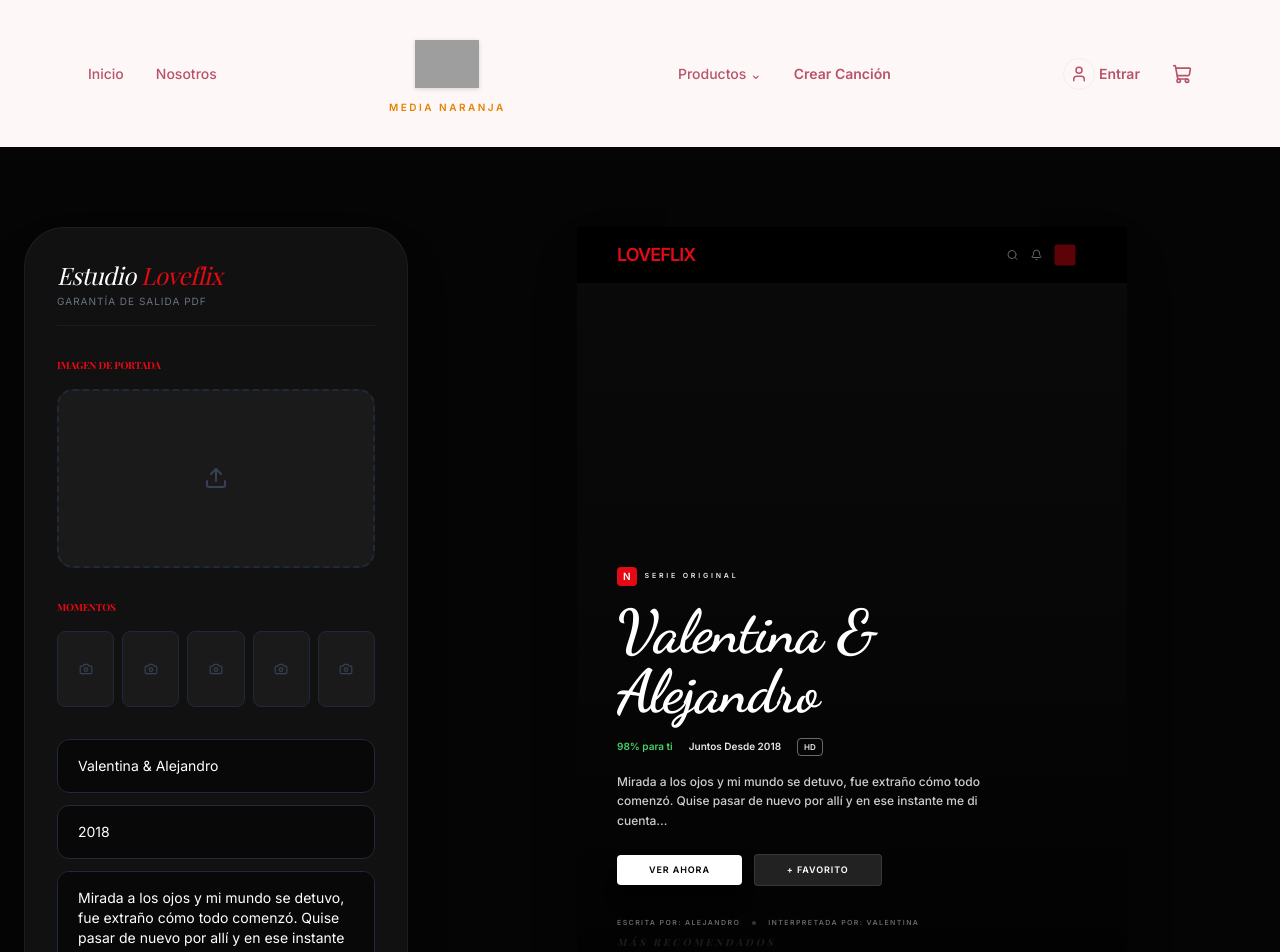
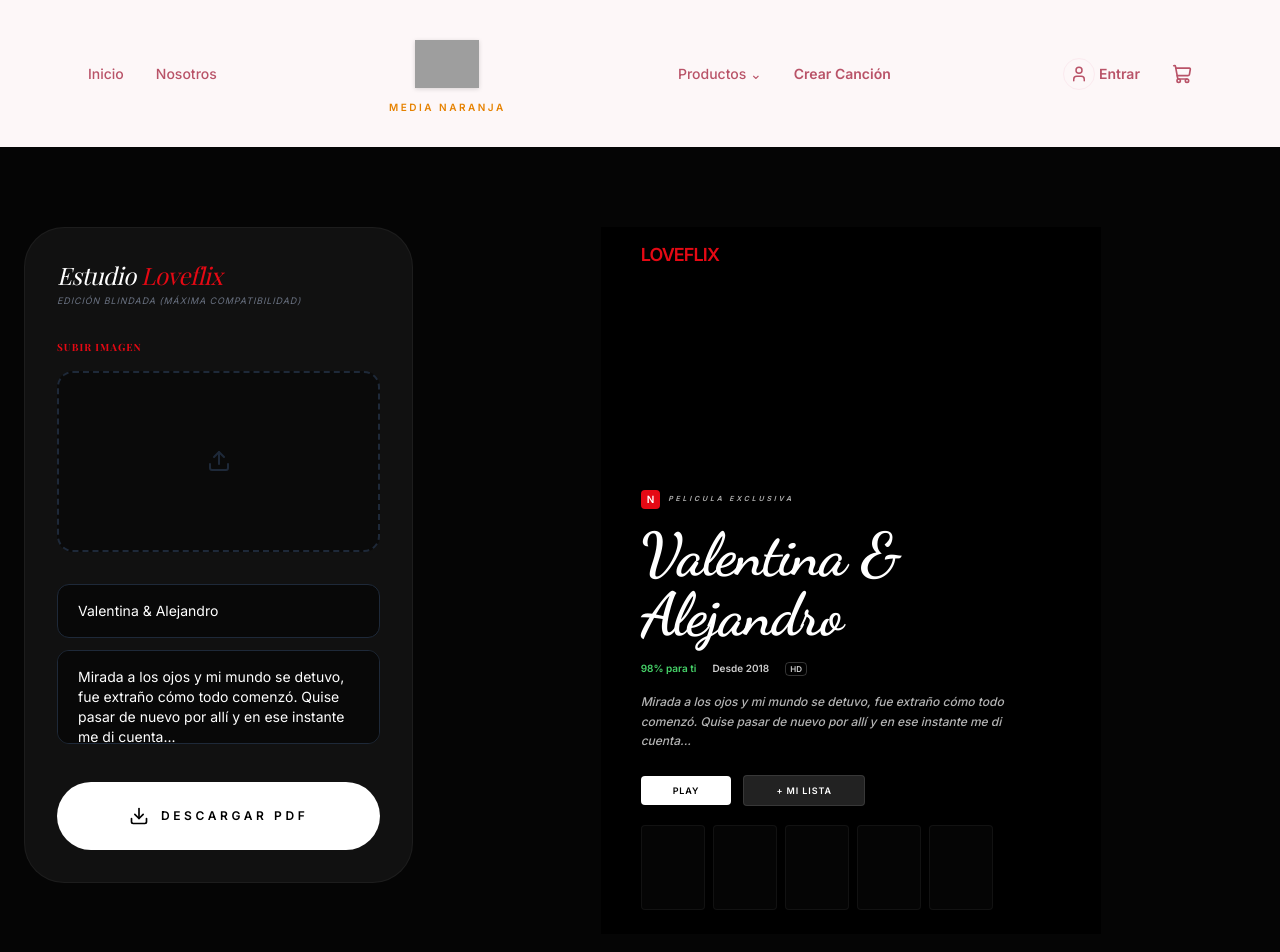
Before and after one commit to ritohp/MediaNaranja, a React (Vite) app: page /personalizar-cuadro in a window 1280 px wide. Shown: the top 952 px of the page. Built offline with nearby package versions, Linux system fonts and the light colour scheme; grey boxes are pictures that could not be loaded; a web font is replaced by a local one.

Commit message:
Sync Boutique 19/04/2026 22:02:55.33

```diff
--- a/src/pages/MemoryCustomizer.tsx
+++ b/src/pages/MemoryCustomizer.tsx
@@ -15,8 +15,7 @@ export default function MemoryCustomizer() {
   const [mainPhoto, setMainPhoto] = useState<string | null>(null);
   const [galleryPhotos, setGalleryPhotos] = useState<(string | null)[]>([null, null, null, null, null]);
 
-  const previewRef = useRef<HTMLDivElement>(null);
-
+  // OPTIMIZADOR EXTREMO: 800px máximo para seguridad total
   const optimizeImage = (file: File): Promise<string> => {
     return new Promise((resolve) => {
       const reader = new FileReader();
@@ -26,7 +25,7 @@ export default function MemoryCustomizer() {
           const canvas = document.createElement('canvas');
           let width = img.width;
           let height = img.height;
-          const MAX = 1200;
+          const MAX = 800; // Resolución "Blindada"
           if (width > height && width > MAX) { height *= MAX / width; width = MAX; }
           else if (height > MAX) { width *= MAX / height; height = MAX; }
           canvas.width = width;
@@ -34,7 +33,7 @@ export default function MemoryCustomizer() {
           const ctx = canvas.getContext('2d');
           if (ctx) {
             ctx.drawImage(img, 0, 0, width, height);
-            resolve(canvas.toDataURL('image/jpeg', 0.8));
+            resolve(canvas.toDataURL('image/jpeg', 0.6)); // Compresión fuerte pero invisible
           }
         };
         img.src = e.target?.result as string;
@@ -63,27 +62,19 @@ export default function MemoryCustomizer() {
     setIsExporting(true);
 
     try {
-        await new Promise(r => setTimeout(r, 800));
+        // Pausa de 1.5 segundos para que el navegador descanse
+        await new Promise(r => setTimeout(r, 1500));
 
         const canvas = await html2canvas(area, {
-            scale: 2,
+            scale: 1, // Escala 1 para consumo mínimo de RAM
             useCORS: true,
             backgroundColor: '#000000',
             logging: false,
-            onclone: (clonedDoc) => {
-                // ELIMINACIÓN RADICAL DE OKLAB Y FILTROS
-                const all = clonedDoc.getElementsByTagName('*');
-                for (let i = 0; i < all.length; i++) {
-                    const el = all[i] as HTMLElement;
-                    el.style.filter = 'none';
-                    el.style.backdropFilter = 'none';
-                    el.style.textShadow = 'none';
-                    el.style.boxShadow = 'none';
-                }
-            }
+            width: area.clientWidth,
+            height: area.clientHeight
         });
 
-        const imgData = canvas.toDataURL('image/jpeg', 0.85);
+        const imgData = canvas.toDataURL('image/jpeg', 0.7);
         const pdf = new jsPDF({
             orientation: 'p',
             unit: 'mm',
@@ -91,10 +82,10 @@ export default function MemoryCustomizer() {
         });
 
         pdf.addImage(imgData, 'JPEG', 0, 0, 210, 297);
-        pdf.save(`Media_Naranja_Serie_${Date.now()}.pdf`);
+        pdf.save(`Serie_MediaNaranja_${names.split(' ')[0]}.pdf`);
     } catch (err: any) {
         console.error("PDF Error:", err);
-        alert(`Error técnico: ${err.message}. Intentaremos otro método si persiste.`);
+        alert(`Error al generar: ${JSON.stringify(err, Object.getOwnPropertyNames(err))}`);
     } finally {
         setIsExporting(false);
     }
@@ -107,116 +98,80 @@ export default function MemoryCustomizer() {
         .font-script { font-family: 'Dancing Script', cursive; }
       `}</style>
 
-      <div className="max-w-[1500px] mx-auto px-6 grid grid-cols-1 xl:grid-cols-12 gap-10">
+      <div className="max-w-[1400px] mx-auto px-6 grid grid-cols-1 xl:grid-cols-12 gap-8">
 
-        {/* PANEL DE EDICIÓN */}
-        <div className="xl:col-span-4 space-y-6">
-          <div className="bg-[#111] p-8 rounded-[2.5rem] border border-white/5 space-y-8 shadow-2xl">
-            <header className="border-b border-white/5 pb-4">
+        {/* PANEL EDICIÓN */}
+        <div className="xl:col-span-4">
+          <div className="bg-[#111] p-8 rounded-[2.5rem] border border-white/5 space-y-8">
+            <header>
                 <h1 className="text-2xl font-serif italic text-white leading-tight">Estudio <span className="text-[#E50914]">Loveflix</span></h1>
-                <p className="text-gray-500 text-[10px] uppercase tracking-widest mt-1">Garantía de salida PDF</p>
+                <p className="text-gray-500 text-[9px] uppercase tracking-widest mt-1 italic">Edición Blindada (Máxima Compatibilidad)</p>
             </header>
 
             <section className="space-y-4">
-              <h3 className="text-[10px] font-black uppercase text-[#E50914]">Imagen de Portada</h3>
-              <div onClick={() => document.getElementById('main-upload')?.click()} className="w-full aspect-video bg-[#1a1a1a] rounded-2xl border-2 border-dashed border-gray-800 flex items-center justify-center cursor-pointer hover:border-[#E50914] overflow-hidden">
-                {mainPhoto ? <img src={mainPhoto} className="w-full h-full object-cover" /> : <Upload className="text-gray-700" />}
+              <h3 className="text-[10px] font-black uppercase text-[#E50914] tracking-widest">Subir Imagen</h3>
+              <div onClick={() => document.getElementById('main-upload')?.click()} className="w-full aspect-video bg-[#0a0a0a] rounded-2xl border-2 border-dashed border-gray-800 flex items-center justify-center cursor-pointer hover:border-[#E50914] overflow-hidden">
+                {mainPhoto ? <img src={mainPhoto} className="w-full h-full object-cover" /> : <Upload className="text-gray-800" />}
                 <input type="file" id="main-upload" hidden onChange={(e) => handlePhotoUpload(e)} />
               </div>
             </section>
 
-            <section className="space-y-4">
-              <h3 className="text-[10px] font-black uppercase text-[#E50914]">Momentos</h3>
-              <div className="grid grid-cols-5 gap-2">
-                {galleryPhotos.map((photo, i) => (
-                  <div key={i} onClick={() => document.getElementById(`gallery-${i}`)?.click()} className="aspect-[3/4] bg-[#1a1a1a] rounded-lg border border-gray-800 flex items-center justify-center cursor-pointer hover:border-[#E50914] overflow-hidden">
-                    {photo ? <img src={photo} className="w-full h-full object-cover" /> : <Camera size={14} className="text-gray-700" />}
-                    <input type="file" id={`gallery-${i}`} hidden onChange={(e) => handlePhotoUpload(e, i)} />
-                  </div>
-                ))}
-              </div>
-            </section>
-
             <section className="space-y-3">
-              <input type="text" value={names} onChange={(e) => setNames(e.target.value)} placeholder="Protagonistas" className="w-full bg-[#080808] border border-gray-800 rounded-xl px-5 py-4 outline-none focus:border-[#E50914] text-sm" />
-              <input type="text" value={date} onChange={(e) => setDate(e.target.value)} placeholder="Año lanzamiento" className="w-full bg-[#080808] border border-gray-800 rounded-xl px-5 py-4 outline-none focus:border-[#E50914] text-sm" />
+              <input type="text" value={names} onChange={(e) => setNames(e.target.value)} placeholder="Nombres" className="w-full bg-[#080808] border border-gray-800 rounded-xl px-5 py-4 outline-none focus:border-[#E50914] text-sm" />
               <textarea value={synopsis} onChange={(e) => setSynopsis(e.target.value)} rows={3} placeholder="Sinopsis..." className="w-full bg-[#080808] border border-gray-800 rounded-xl px-5 py-4 outline-none focus:border-[#E50914] text-sm resize-none"></textarea>
             </section>
 
-            <button onClick={exportPDF} disabled={isExporting} className={`w-full py-6 bg-white text-black rounded-full font-black text-xs uppercase tracking-[0.3em] transition-all flex items-center justify-center gap-3 shadow-2xl ${isExporting ? 'opacity-50' : 'hover:scale-[1.02]'}`}>
-              {isExporting ? <><Loader2 className="animate-spin" size={20} /> PREPARANDO PDF...</> : <><Download size={20} /> DESCARGAR DISEÑO </>}
+            <button onClick={exportPDF} disabled={isExporting} className="w-full py-6 bg-white text-black rounded-full font-black text-xs uppercase tracking-[0.3em] flex items-center justify-center gap-3">
+              {isExporting ? <><Loader2 className="animate-spin" size={20} /> GENERANDO...</> : <><Download size={20} /> DESCARGAR PDF</>}
             </button>
           </div>
         </div>
 
-        {/* ÁREA DE CAPTURA (ULTRA-LIMPIA) */}
+        {/* ÁREA CAPTURA LIGERA */}
         <div className="xl:col-span-8 flex justify-center sticky top-24">
           <div
             id="capture-area"
-            className="w-full max-w-[550px] aspect-[1/1.414] bg-black shadow-2xl relative overflow-hidden"
+            className="w-full max-w-[500px] aspect-[1/1.414] bg-black relative overflow-hidden"
           >
-            {/* PORTADA */}
-            <div className="absolute inset-0 z-0">
-               {mainPhoto ? (
-                 <img src={mainPhoto} className="w-full h-full object-cover object-center" />
-               ) : (
-                 <div className="w-full h-full bg-[#0a0a0a]"></div>
-               )}
-               <div className="absolute inset-0 bg-gradient-to-t from-black via-black/40 to-transparent"></div>
-            </div>
+            {mainPhoto && <img src={mainPhoto} className="absolute inset-0 w-full h-full object-cover opacity-60" />}
+            <div className="absolute inset-x-0 bottom-0 h-2/3 bg-gradient-to-t from-black via-black to-transparent"></div>
 
-            {/* HEADER (SIN BLUR) */}
-            <header className="absolute top-0 inset-x-0 h-14 flex items-center justify-between px-10 z-50 bg-[#000000]">
+            <header className="absolute top-0 inset-x-0 h-14 flex items-center justify-between px-10 z-50 bg-black">
                <div className="text-[#E50914] text-lg font-black tracking-tighter">LOVEFLIX</div>
-               <div className="flex gap-4 items-center opacity-40 scale-75 text-white">
-                 <Search size={16}/> <Bell size={16}/>
-                 <div className="w-7 h-7 bg-[#E50914] rounded-sm"></div>
-               </div>
             </header>
 
-            {/* CONTENIDO (SIN SOMBRAS DINÁMICAS) */}
-            <div className="absolute inset-x-10 bottom-44 z-40 space-y-4">
+            <div className="absolute inset-x-10 bottom-32 z-40 space-y-4">
                 <div className="flex items-center gap-2">
                   <span className="bg-[#E50914] text-white text-[10px] font-black px-1.5 py-0.5 rounded-sm">N</span>
-                  <span className="text-white/90 font-bold tracking-[0.4em] text-[7px] uppercase">Serie Original</span>
+                  <span className="text-white/70 font-bold tracking-[0.4em] text-[7px] uppercase italic">Pelicula Exclusiva</span>
                 </div>
 
                 <h2 className="text-6xl font-script text-white leading-none">
                     {names}
                 </h2>
 
-                <div className="flex items-center gap-4 text-[10px] font-bold text-white/90">
+                <div className="flex items-center gap-4 text-[10px] font-bold text-white/80">
                     <span className="text-[#46D369]">98% para ti</span>
-                    <span>Juntos Desde {date}</span>
-                    <span className="border border-white/40 px-1.5 py-0.5 rounded-sm text-[8px] font-black uppercase">HD</span>
+                    <span>Desde {date}</span>
+                    <span className="border border-white/20 px-1 rounded-sm text-[8px] uppercase">HD</span>
                 </div>
 
-                <p className="text-xs text-white/80 max-w-sm font-medium leading-relaxed">
+                <p className="text-xs text-white/70 max-w-sm font-medium leading-relaxed italic">
                    {synopsis}
                 </p>
 
                 <div className="flex items-center gap-3 pt-2">
-                    <div className="px-8 py-2 bg-white text-black rounded font-black text-[9px] uppercase tracking-widest shadow-xl">Ver Ahora</div>
-                    <div className="px-8 py-2 bg-[#222] text-white rounded font-black text-[9px] uppercase tracking-widest border border-white/10">+ Favorito</div>
-                </div>
-
-                <div className="pt-4 text-[7px] font-bold text-white/40 uppercase tracking-[0.2em] flex items-center gap-3">
-                   <div>Escrita por: {writtenBy}</div>
-                   <div className="w-1 h-1 bg-white/20 rounded-full"></div>
-                   <div>Interpretada por: {destinedTo}</div>
+                    <div className="px-8 py-2 bg-white text-black rounded font-black text-[9px] uppercase tracking-widest">Play</div>
+                    <div className="px-8 py-2 bg-[#222] text-white rounded font-black text-[9px] uppercase tracking-widest border border-white/10">+ Mi Lista</div>
                 </div>
             </div>
 
-            {/* GALLERÍA */}
-            <div className="absolute inset-x-10 bottom-6 z-40">
-               <h4 className="text-[10px] font-black mb-3 uppercase tracking-[0.3em] text-white/10 italic">Más recomendados</h4>
-               <div className="grid grid-cols-5 gap-3">
-                  {galleryPhotos.map((photo, i) => (
-                    <div key={i} className="aspect-[3/4.2] bg-[#050505] rounded-sm border border-white/5 overflow-hidden">
+            <div className="absolute inset-x-10 bottom-6 z-40 flex gap-2 overflow-hidden">
+               {galleryPhotos.map((photo, i) => (
+                    <div key={i} className="w-16 aspect-[3/4] bg-[#050505] rounded-sm border border-white/5 overflow-hidden">
                        {photo && <img src={photo} className="w-full h-full object-cover" />}
                     </div>
-                  ))}
-               </div>
+               ))}
             </div>
           </div>
         </div>
```
